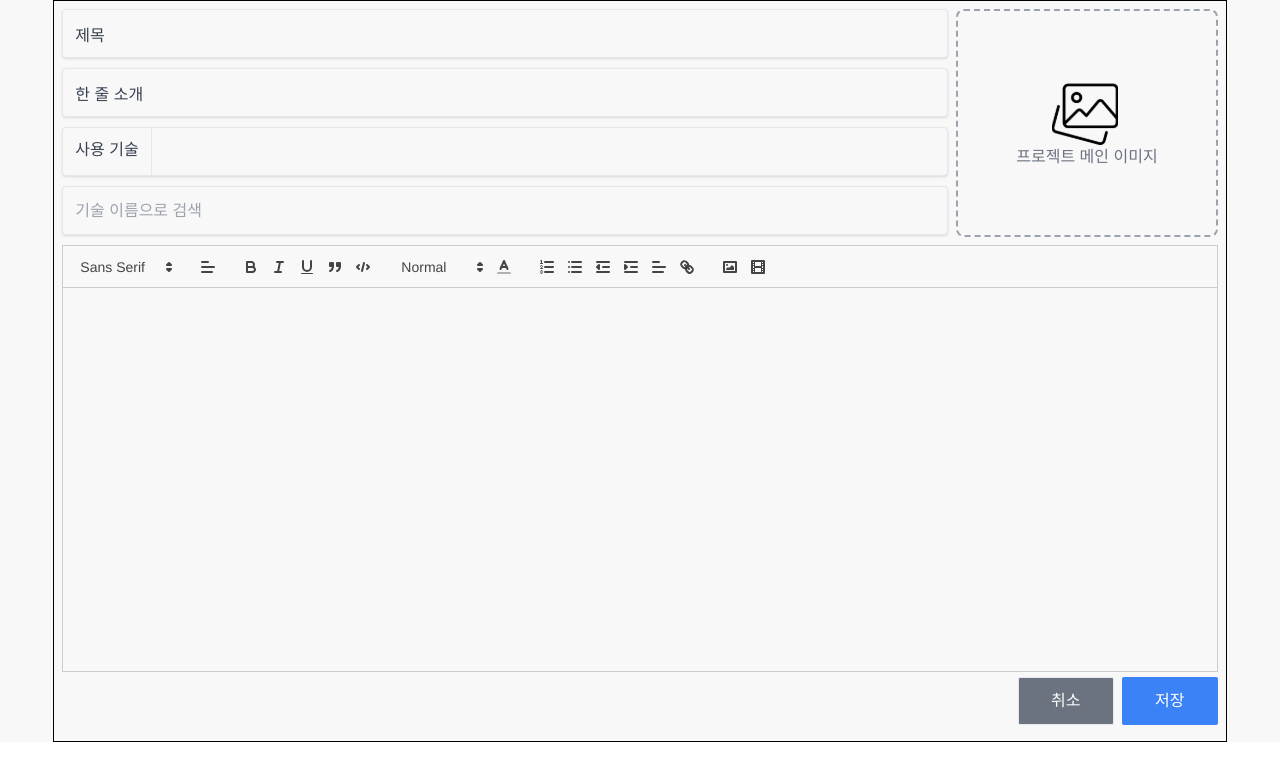
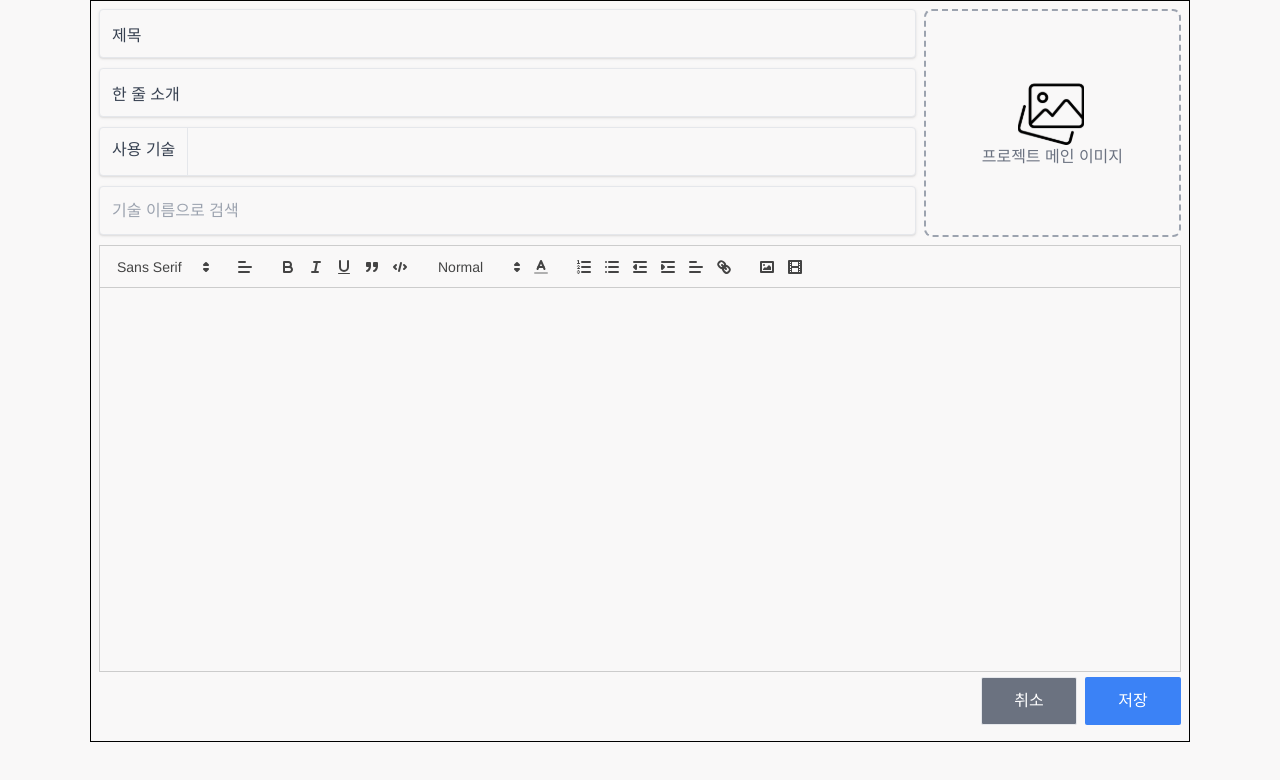
Before and after one commit to techeer-sv/graphy, a React (Vite) app in the folder frontend/: page /write in a window 1280 px wide. Shown: the top 780 px of the page. Built offline with nearby package versions, Linux system fonts and the light colour scheme.

Commit message:
design : 최대 컨텐츠 너비

```diff
--- a/frontend/src/pages/WritingPage.tsx
+++ b/frontend/src/pages/WritingPage.tsx
@@ -41,9 +41,9 @@ function WritingPage() {
   };
 
   return (
-    <div className="mt-0 mb-10 flex h-auto w-screen justify-center bg-[#F9F8F8]">
+    <div className="mt-0 flex h-auto w-screen justify-center bg-[#F9F8F8] pb-10">
       {/*젤 큰 박스*/}
-      <div className="w-11/12 border border-black px-2 sm:flex sm:h-5/6 sm:flex-col">
+      <div className="w-11/12 max-w-1100 border border-black px-2 sm:flex sm:h-5/6 sm:flex-col">
         {/*서식 구역*/}
         <div className="mt-2 flex h-228 flex-col justify-center sm:flex-row">
           {/*텍스트 구역*/}
--- a/frontend/tailwind.config.cjs
+++ b/frontend/tailwind.config.cjs
@@ -14,6 +14,12 @@ module.exports = {
       minWidth: {
         284: '17.75rem',
       },
+      maxWidth: {
+        1100: '68.75rem',
+      },
+      minHeight: {
+        96: '24rem',
+      },
       fontFamily: {
         ng: ['NanumGothic', 'sans-serif'],
         'ng-b': ['NanumGothicBold', 'sans-serif'],
```
